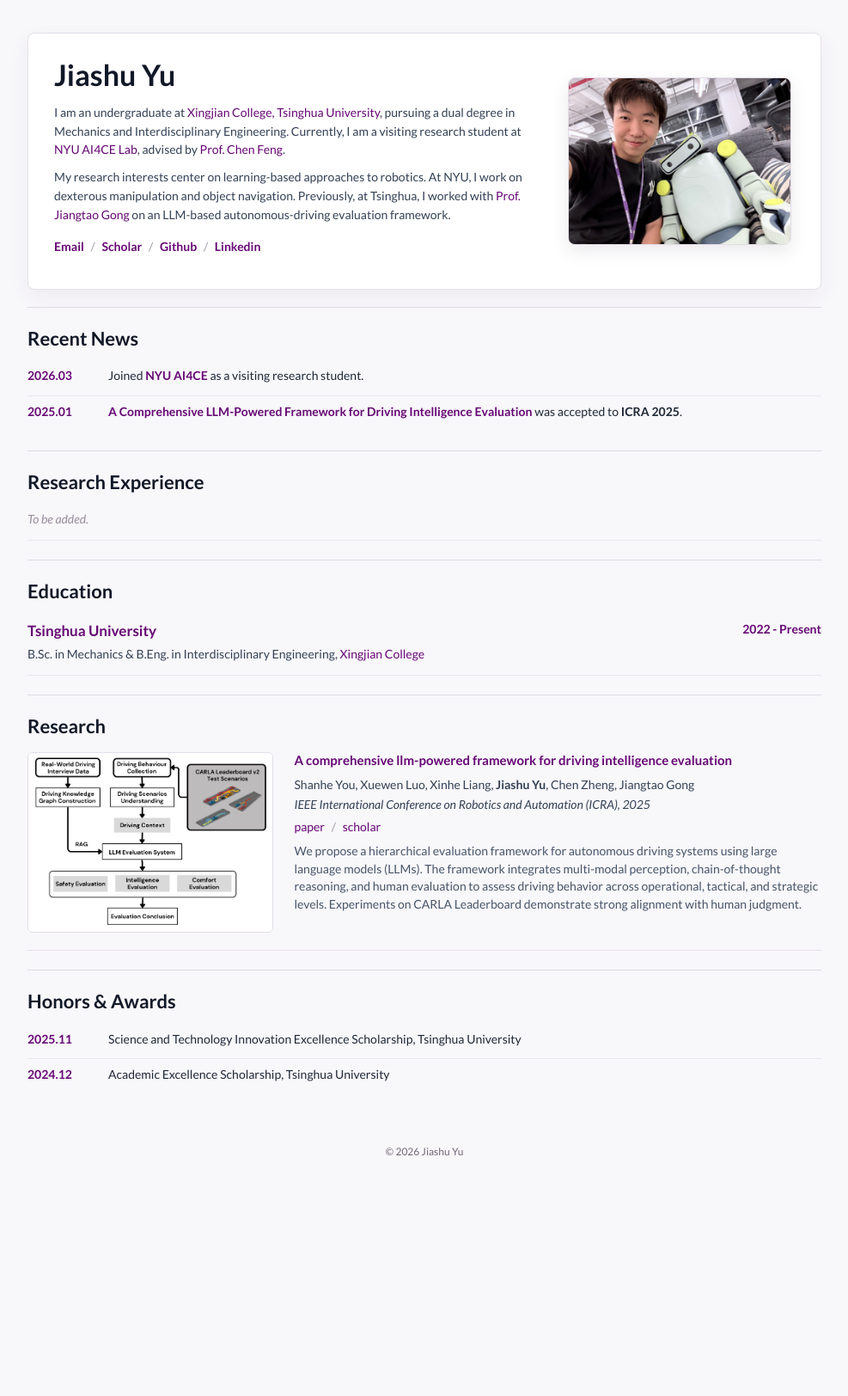
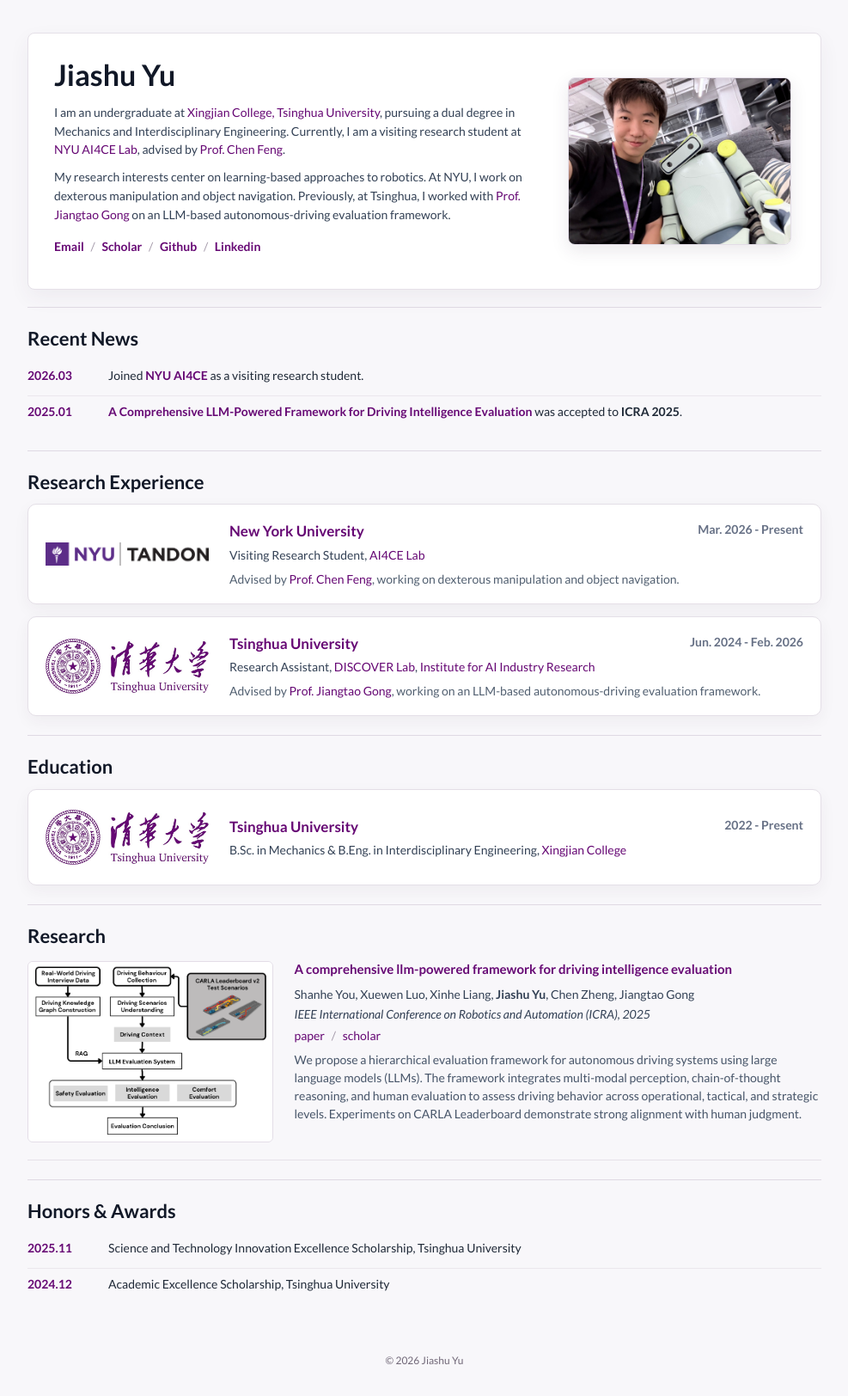
Before and after one commit to Jiashu-Yu/Jiashu-Yu.github.io, a Jekyll site: the page built from _pages/about.md, in a window 1280 px wide. Shown: the whole page at 86% size, without its empty margins (146-1133 px from the left). Built offline with Jekyll 4.4.1, drawn with Linux system fonts in a browser that asks for light colours; before the commit the page ends 1381 px from its top, so only the background shows below that.

Commit message:
Add affiliation cards and research experience

```diff
--- a/_pages/about.md
+++ b/_pages/about.md
@@ -46,21 +46,52 @@ redirect_from:
 
   <section class="site-section" id="experience" aria-labelledby="experience-title">
     <h2 id="experience-title">Research Experience</h2>
-    <div class="timeline-list">
-      <div class="timeline-item pending-row">To be added.</div>
+    <div class="affiliation-list">
+      <article class="affiliation-card">
+        <a class="affiliation-logo-link" href="https://ai4ce.github.io/" target="_blank" rel="noreferrer" aria-label="NYU AI4CE Lab">
+          <img class="affiliation-logo affiliation-logo--nyu" src="{{ '/images/affiliations/nyu-tandon.png' | relative_url }}" alt="NYU Tandon">
+        </a>
+        <div class="affiliation-body">
+          <div class="affiliation-heading">
+            <a class="affiliation-institution" href="https://www.nyu.edu/" target="_blank" rel="noreferrer">New York University</a>
+            <time datetime="2026-03">Mar. 2026 - Present</time>
+          </div>
+          <div class="affiliation-role">Visiting Research Student, <a href="https://ai4ce.github.io/" target="_blank" rel="noreferrer">AI4CE Lab</a></div>
+          <p>Advised by <a href="https://engineering.nyu.edu/faculty/chen-feng" target="_blank" rel="noreferrer">Prof. Chen Feng</a>, working on dexterous manipulation and object navigation.</p>
+        </div>
+      </article>
+
+      <article class="affiliation-card">
+        <a class="affiliation-logo-link" href="https://www.tsinghua.edu.cn/en/" target="_blank" rel="noreferrer" aria-label="Tsinghua University">
+          <img class="affiliation-logo" src="{{ '/images/affiliations/tsinghua-university.png' | relative_url }}" alt="Tsinghua University">
+        </a>
+        <div class="affiliation-body">
+          <div class="affiliation-heading">
+            <a class="affiliation-institution" href="https://www.tsinghua.edu.cn/en/" target="_blank" rel="noreferrer">Tsinghua University</a>
+            <time>Jun. 2024 - Feb. 2026</time>
+          </div>
+          <div class="affiliation-role">Research Assistant, <a href="https://air.tsinghua.edu.cn/en/info/1065/1241.htm" target="_blank" rel="noreferrer">DISCOVER Lab</a>, <a href="https://air.tsinghua.edu.cn/en/" target="_blank" rel="noreferrer">Institute for AI Industry Research</a></div>
+          <p>Advised by <a href="https://designschool.sjtu.edu.cn/teacher/31104c124abec4f853ad19c8530ab586/viceprofessor/detail/69a8d4cfe67ee39d2475bd96" target="_blank" rel="noreferrer">Prof. Jiangtao Gong</a>, working on an LLM-based autonomous-driving evaluation framework.</p>
+        </div>
+      </article>
     </div>
   </section>
 
   <section class="site-section" id="education" aria-labelledby="education-title">
     <h2 id="education-title">Education</h2>
-    <div class="timeline-list">
-      <div class="education-item">
-        <div class="education-details">
-          <a class="education-school" href="https://www.tsinghua.edu.cn/en/" target="_blank" rel="noreferrer">Tsinghua University</a>
-          <div class="education-program">B.Sc. in Mechanics &amp; B.Eng. in Interdisciplinary Engineering, <a href="https://www.xjc.tsinghua.edu.cn/" target="_blank" rel="noreferrer">Xingjian College</a></div>
+    <div class="affiliation-list">
+      <article class="affiliation-card affiliation-card--education">
+        <a class="affiliation-logo-link" href="https://www.tsinghua.edu.cn/en/" target="_blank" rel="noreferrer" aria-label="Tsinghua University">
+          <img class="affiliation-logo" src="{{ '/images/affiliations/tsinghua-university.png' | relative_url }}" alt="Tsinghua University">
+        </a>
+        <div class="affiliation-body">
+          <div class="affiliation-heading">
+            <a class="affiliation-institution" href="https://www.tsinghua.edu.cn/en/" target="_blank" rel="noreferrer">Tsinghua University</a>
+            <time datetime="2022">2022 - Present</time>
+          </div>
+          <div class="affiliation-role">B.Sc. in Mechanics &amp; B.Eng. in Interdisciplinary Engineering, <a href="https://www.xjc.tsinghua.edu.cn/" target="_blank" rel="noreferrer">Xingjian College</a></div>
         </div>
-        <time datetime="2022">2022 - Present</time>
-      </div>
+      </article>
     </div>
   </section>
 
--- a/assets/css/research-home.css
+++ b/assets/css/research-home.css
@@ -191,31 +191,71 @@ strong {
   box-shadow: none;
 }
 
-.education-item {
+.affiliation-list {
+  display: grid;
+  gap: 14px;
+  margin-top: 6px;
+}
+
+.affiliation-card {
+  display: grid;
+  grid-template-columns: 190px minmax(0, 1fr);
+  align-items: center;
+  gap: 24px;
+  padding: 18px 20px;
+  border: 1px solid #e4dfe7;
+  border-radius: 10px;
+  background: #fff;
+  box-shadow: 0 6px 18px rgba(55, 38, 65, 0.05);
+}
+
+.affiliation-logo-link {
+  display: flex;
+  align-items: center;
+  justify-content: center;
+  min-height: 74px;
+}
+
+.affiliation-logo {
+  display: block;
+  width: 100%;
+  max-height: 82px;
+  object-fit: contain;
+}
+
+.affiliation-logo--nyu {
+  max-height: 48px;
+}
+
+.affiliation-heading {
   display: grid;
   grid-template-columns: minmax(0, 1fr) auto;
   align-items: start;
-  gap: 24px;
-  padding: 7px 0 14px;
-  border-bottom: 1px solid #ebe7ed;
+  gap: 18px;
 }
 
-.education-school {
+.affiliation-institution {
   font-size: 17px;
   font-weight: 700;
 }
 
-.education-program {
+.affiliation-heading time {
+  color: #667085;
+  font-weight: 600;
+  font-variant-numeric: tabular-nums;
+  white-space: nowrap;
+}
+
+.affiliation-role {
   margin-top: 4px;
   color: #334155;
   line-height: 1.5;
 }
 
-.education-item time {
-  color: #660874;
-  font-weight: 700;
-  font-variant-numeric: tabular-nums;
-  white-space: nowrap;
+.affiliation-body p {
+  margin: 7px 0 0;
+  color: #526071;
+  line-height: 1.5;
 }
 
 .pending-panel,
@@ -351,9 +391,21 @@ strong {
     gap: 12px;
   }
 
-  .education-item {
+  .affiliation-card {
     grid-template-columns: 1fr;
-    gap: 5px;
+    gap: 10px;
+    padding: 16px;
+  }
+
+  .affiliation-logo-link {
+    justify-content: flex-start;
+    width: 190px;
+    min-height: 0;
+  }
+
+  .affiliation-heading {
+    grid-template-columns: 1fr;
+    gap: 4px;
   }
 
   .paper-row--with-media {
```
Also changed, not shown: images/affiliations/nyu-tandon.png (added), images/affiliations/tsinghua-university.png (added).
